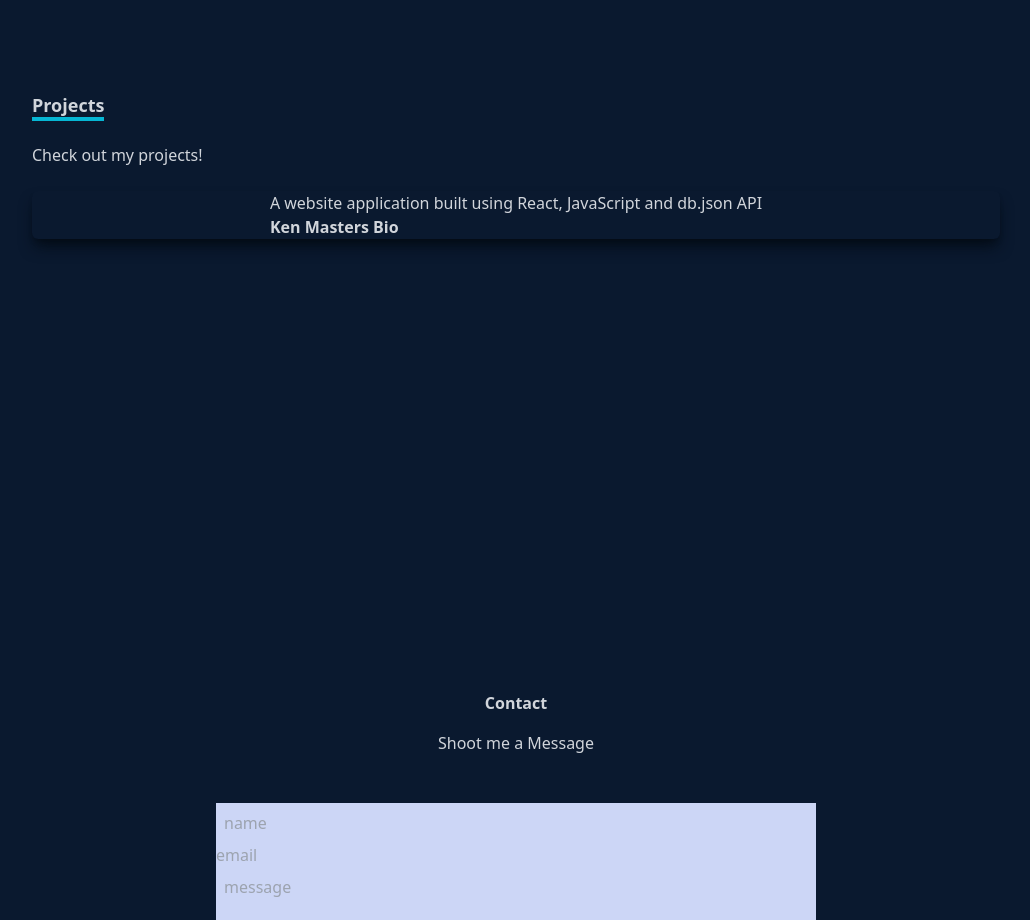
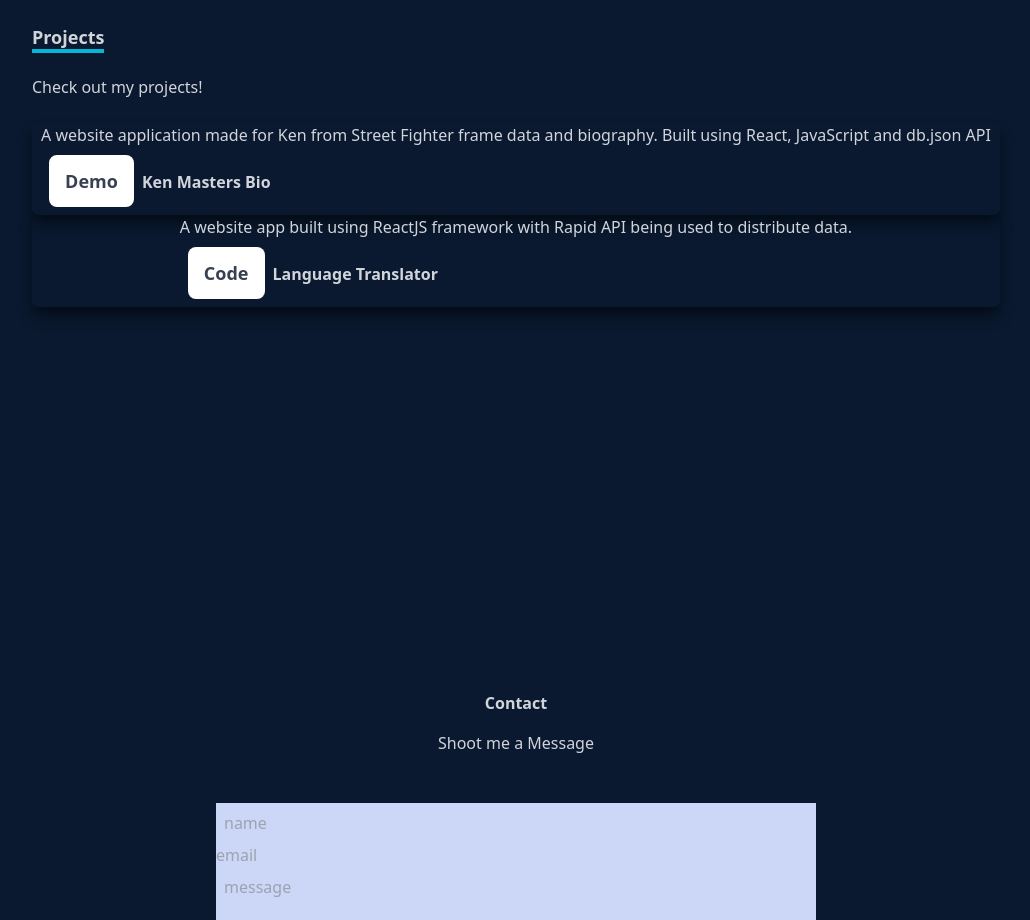
Before and after one commit to MichaelRG023/Portfolio, a React (Create React App) app: page / in a window 1280 px wide. Shown: the part 1900-2820 px from the top of the page, without its empty margins (124-1154 px from the left). Built offline with nearby package versions, Linux system fonts and the light colour scheme.

Commit message:
more projects were placed into the project section

```diff
--- a/package.json
+++ b/package.json
@@ -1,5 +1,5 @@
 {
-  "homepage": "https://michaelrg023.github.io/Portfolio/",
+  "homepage": "https://MichaelRG023.github.io/Portfolio",
   "name": "portfolio",
   "version": "0.1.0",
   "private": true,
--- a/src/component/Project.jsx
+++ b/src/component/Project.jsx
@@ -20,11 +20,23 @@ function Project(){
                             {/*Hover Effects */}
                             <div>
 
-                                <p> A website application built using React, JavaScript and db.json API </p>
+                                <p> A website application made for Ken from Street Fighter frame data and biography. Built using React, JavaScript and db.json API </p>
                                 <a
-                                href="https://github.com/MichaelRG023/Ken-MoveSet">
-                                    <strong>Ken Masters Bio </strong>
+                                href="https://michaelrg023.github.io/Ken-MoveSet/">
+                                    <button className="text-center rounded-lg px-4 py-3 m-2 bg-white text-gray-700 font-bold text-lg"> Demo</button>
                                 </a>
+                                  <strong>Ken Masters Bio </strong>
+                            </div>
+
+                        </div>
+                        <div className="shadow-lg shadow-[#040c16] group container rounded-md flex justify-center items-center mx-auto content-div">
+                            <div>
+                                <p> A website app built using ReactJS framework with Rapid API being used to distribute data.</p>
+                                    <a
+                                    href="https://github.com/MichaelRG023/Language-Translator">
+                                        <button className="text-center rounded-lg px-4 py-3 m-2 bg-white text-gray-700 font-bold text-lg"> Code</button>
+                                    </a>
+                                   <strong>Language Translator</strong>
                             </div>
                         </div>
                     </div>
```
